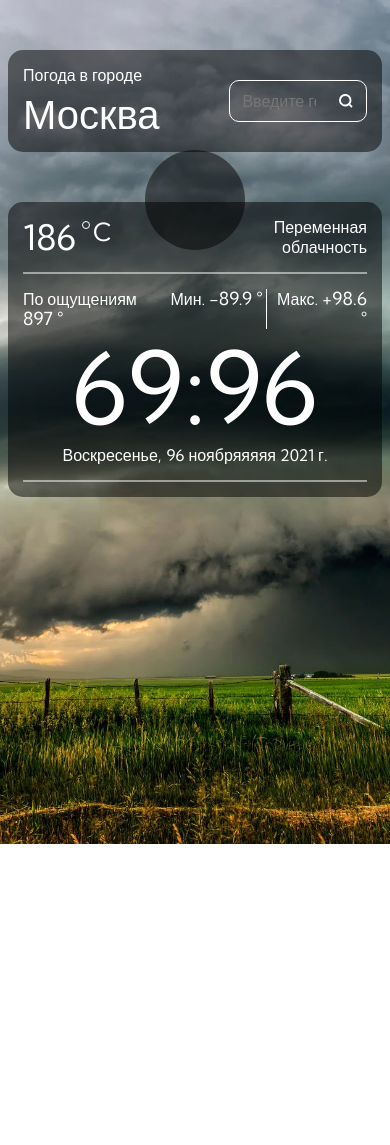
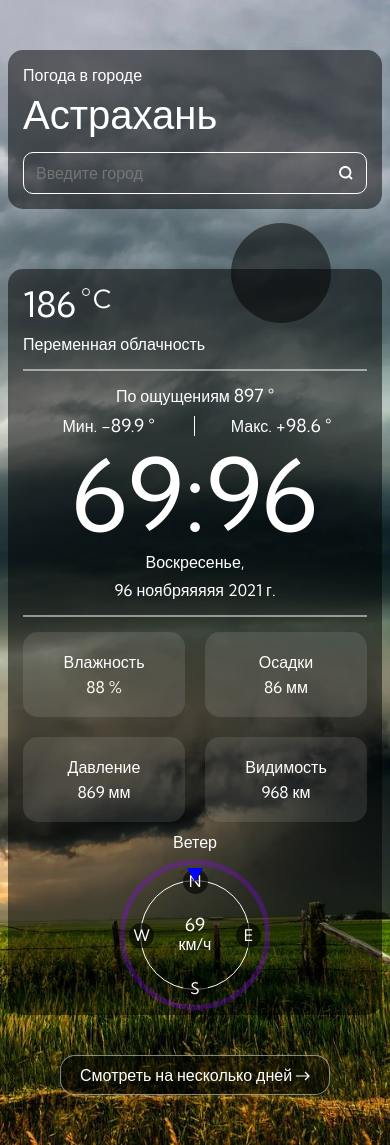
Before and after one commit to VladimirShadrov/Weather-Forecast, a Vue app: page / in a window 390 px wide. Before the commit the page ends 844 px from the top, so only its background shows below. Built offline with nearby package versions, Linux system fonts and the light colour scheme.

Commit message:
Application adapted for 320px

```diff
--- a/src/App.vue
+++ b/src/App.vue
@@ -35,8 +35,7 @@ export default {
   width: 100%;
   max-width: 830px;
   margin: 0 auto;
-  padding: 0 8px;
-  padding-top: 50px;
+  padding: 50px 8px;
 }
 
 #app {
--- a/src/components/main-page/main-page-container/mainContainerContent.vue
+++ b/src/components/main-page/main-page-container/mainContainerContent.vue
@@ -140,4 +140,37 @@ export default {
 .main-content__date-month {
   margin-right: 4px;
 }
+
+@media (max-width: 450px) {
+  .main-content__headline {
+    flex-wrap: wrap;
+  }
+
+  .main-content__headline-temperature {
+    width: 100%;
+    margin-bottom: 10px;
+    text-align: center;
+  }
+
+  .main-content__headline-min-max {
+    justify-content: center;
+    width: 100%;
+  }
+
+  .main-content__headline-max {
+    text-align: center;
+  }
+
+  .main-content__date {
+    display: flex;
+    flex-wrap: wrap;
+    justify-content: center;
+  }
+
+  .main-content__date-day {
+    width: 100%;
+    margin-right: 0;
+    margin-bottom: 8px;
+  }
+}
 </style>
--- a/src/components/main-page/main-page-container/mainContainerFooter.vue
+++ b/src/components/main-page/main-page-container/mainContainerFooter.vue
@@ -1,5 +1,48 @@
 <template>
-  <div class="main-footer"></div>
+  <div class="main-footer">
+    <div class="main-footer__wrapper">
+      <div class="main-footer__item">
+        <div class="main-footer__item-icon main-footer__item-icon-drops"></div>
+        <div class="main-footer__item-parameter">Влажность</div>
+        <div class="main-footer__item-parameter-value">88 %</div>
+      </div>
+
+      <div class="main-footer__item">
+        <div
+          class="main-footer__item-icon main-footer__item-icon-umbrella"
+        ></div>
+        <div class="main-footer__item-parameter">Осадки</div>
+        <div class="main-footer__item-parameter-value">86 мм</div>
+      </div>
+
+      <div class="main-footer__wind-wrapper">
+        <div class="main-footer__wind-title">Ветер</div>
+        <div class="main-footer__wind">
+          <div class="main-footer__wind-container">
+            <div class="main-footer__wind-speed">69</div>
+            <div class="main-footer__wind-speed-text">км/ч</div>
+            <div class="main-footer__wind-north">N</div>
+            <div class="main-footer__wind-east">E</div>
+            <div class="main-footer__wind-south">S</div>
+            <div class="main-footer__wind-west">W</div>
+            <div class="main-footer__wind-cursor"></div>
+          </div>
+        </div>
+      </div>
+
+      <div class="main-footer__item">
+        <div class="main-footer__item-icon"></div>
+        <div class="main-footer__item-parameter">Давление</div>
+        <div class="main-footer__item-parameter-value">869 мм</div>
+      </div>
+
+      <div class="main-footer__item">
+        <div class="main-footer__item-icon main-footer__item-icon-eye"></div>
+        <div class="main-footer__item-parameter">Видимость</div>
+        <div class="main-footer__item-parameter-value">968 км</div>
+      </div>
+    </div>
+  </div>
 </template>
 
 <script>
@@ -7,3 +50,148 @@ export default {
   name: 'MainPageContainerFooter',
 };
 </script>
+
+<style lang="scss">
+.main-footer {
+  padding-top: 15px;
+}
+
+.main-footer__wrapper {
+  display: flex;
+  justify-content: space-between;
+  align-items: center;
+}
+
+.main-footer__item {
+  width: 15%;
+  background: rgba(255, 255, 255, 0.1);
+  border-radius: 15px;
+  padding: 15px 0;
+
+  & > .main-footer__item-icon,
+  & > .main-footer__item-parameter,
+  & > .main-footer__item-parameter-value {
+    text-align: center;
+    margin-bottom: 5px;
+  }
+}
+
+.main-footer__wind {
+  width: 150px;
+  height: 150px;
+  border: 5px solid rgba(139, 0, 255, 0.3);
+  border-radius: 50%;
+  display: flex;
+  justify-content: center;
+  align-items: center;
+}
+
+.main-footer__wind-title {
+  text-align: center;
+  margin-bottom: 8px;
+}
+
+.main-footer__wind-container {
+  display: block;
+  justify-content: center;
+  align-items: center;
+  width: 110px;
+  height: 110px;
+  border: 1px solid #ffffff;
+  border-radius: 50%;
+  position: relative;
+}
+
+.main-footer__wind-speed,
+.main-footer__wind-speed-text {
+  text-align: center;
+}
+
+.main-footer__wind-speed {
+  margin-top: 35px;
+  font-size: 18px;
+  line-height: 18px;
+}
+
+.main-footer__wind-north,
+.main-footer__wind-east,
+.main-footer__wind-south,
+.main-footer__wind-west {
+  position: absolute;
+  line-height: 25px;
+  z-index: 1;
+  width: 25px;
+  height: 25px;
+  background: rgba(0, 0, 0, 0.6);
+  border-radius: 50%;
+  text-align: center;
+}
+
+.main-footer__wind-north {
+  top: -12px;
+  left: calc(50% - 12.5px);
+}
+
+.main-footer__wind-south {
+  bottom: -12px;
+  left: calc(50% - 12.5px);
+}
+
+.main-footer__wind-east {
+  right: -12px;
+  top: calc(50% - 12.5px);
+}
+
+.main-footer__wind-west {
+  left: -12px;
+  top: calc(50% - 12.5px);
+}
+
+.main-footer__wind-cursor {
+  width: 110px;
+  height: 110px;
+  position: absolute;
+  top: 0;
+  left: 0;
+  z-index: 1;
+  transition: 2.5s;
+
+  &::before {
+    content: '';
+    position: absolute;
+    top: -13px;
+    left: calc(50% - 9px);
+    border: 8px solid transparent;
+    border-top: 14px solid blue;
+  }
+}
+
+.main-footer__item-icon-drops,
+.main-footer__item-icon-umbrella,
+.main-footer__item-icon-eye {
+  & > svg {
+    transform: scale(0.3);
+  }
+}
+
+@media (max-width: 650px) {
+  .main-footer__wrapper {
+    flex-wrap: wrap;
+    justify-content: center;
+    margin: -10px;
+  }
+
+  .main-footer__item {
+    width: calc(50% - 20px);
+    margin: 10px;
+  }
+
+  .main-footer__wind-wrapper {
+    order: 1;
+    width: 100%;
+    display: flex;
+    flex-direction: column;
+    align-items: center;
+  }
+}
+</style>
--- a/src/components/main-page/main-page-container/mainContainerHeader.vue
+++ b/src/components/main-page/main-page-container/mainContainerHeader.vue
@@ -68,4 +68,25 @@ export default {
   border-radius: 50%;
   background: rgba(0, 0, 0, 0.5);
 }
+
+@media (max-width: 450px) {
+  .main-header {
+    flex-wrap: wrap;
+  }
+
+  .main-header__temperature {
+    width: 100%;
+    margin-bottom: 10px;
+  }
+
+  .main-header__weather-value {
+    width: 100%;
+    text-align: left;
+  }
+
+  .main-header__weather-icon-container {
+    top: calc(-25% - 40px);
+    left: calc(75% - 50px);
+  }
+}
 </style>
--- a/src/components/main-page/main-page-container/mainPageContainer.vue
+++ b/src/components/main-page/main-page-container/mainPageContainer.vue
@@ -26,5 +26,6 @@ export default {
   background: rgba(0, 0, 0, 0.5);
   padding: 15px;
   border-radius: 15px;
+  margin-bottom: 40px;
 }
 </style>
--- a/src/components/main-page/mainPage.vue
+++ b/src/components/main-page/mainPage.vue
@@ -2,6 +2,21 @@
   <div class="main">
     <MainPageHedline />
     <MainPageContainer />
+    <button class="main-button">
+      Смотреть на несколько дней
+      <svg
+        width="14"
+        height="10"
+        viewBox="0 0 14 10"
+        fill="none"
+        xmlns="http://www.w3.org/2000/svg"
+      >
+        <path
+          d="M11.5515 4.39995L8.57574 1.42421L9.42426 0.575684L13.8485 4.99995L9.42426 9.42421L8.57574 8.57568L11.5515 5.59995H0V4.39995H11.5515Z"
+          fill="white"
+        />
+      </svg>
+    </button>
   </div>
 </template>
 
@@ -17,3 +32,21 @@ export default {
   },
 };
 </script>
+
+<style lang="scss">
+.main-button {
+  width: 270px;
+  background: rgba(0, 0, 0, 0.5);
+  border: 1px solid rgba(255, 255, 255, 0.5);
+  display: block;
+  margin: 0 auto;
+  height: 40px;
+  border-radius: 15px;
+  cursor: pointer;
+  transition: 0.3s;
+
+  &:hover {
+    background: rgba(0, 0, 0, 0.7);
+  }
+}
+</style>
--- a/src/components/main-page/mainPageHedline.vue
+++ b/src/components/main-page/mainPageHedline.vue
@@ -2,7 +2,7 @@
   <div class="headline">
     <div class="headline__city-container">
       <div class="headline__text">Погода в городе</div>
-      <h2 class="headline__sity-title">Москва</h2>
+      <h2 class="headline__sity-title">Астрахань</h2>
     </div>
 
     <div class="headline__search-block">
@@ -42,7 +42,7 @@ export default {
   display: flex;
   justify-content: space-between;
   align-items: center;
-  margin-bottom: 50px;
+  margin-bottom: 80px;
 }
 
 .headline__text {
@@ -52,11 +52,11 @@ export default {
 .headline__sity-title {
   font-size: 40px;
   line-height: 44px;
-  // font-weight: 700;
+  max-width: 400px;
 }
 
 .headline__search-block {
-  width: 40%;
+  width: 300px;
   position: relative;
   border: 1px solid #ffffff;
   border-radius: 10px;
@@ -109,4 +109,26 @@ export default {
     pointer-events: none;
   }
 }
+
+@media (max-width: 750px) {
+  .headline {
+    flex-direction: column;
+  }
+
+  .headline__city-container {
+    margin-bottom: 15px;
+  }
+
+  .headline__city-container,
+  .headline__sity-title,
+  .headline__search-block {
+    width: 100%;
+  }
+}
+
+@media (max-width: 450px) {
+  .headline {
+    margin-bottom: 60px;
+  }
+}
 </style>
```
